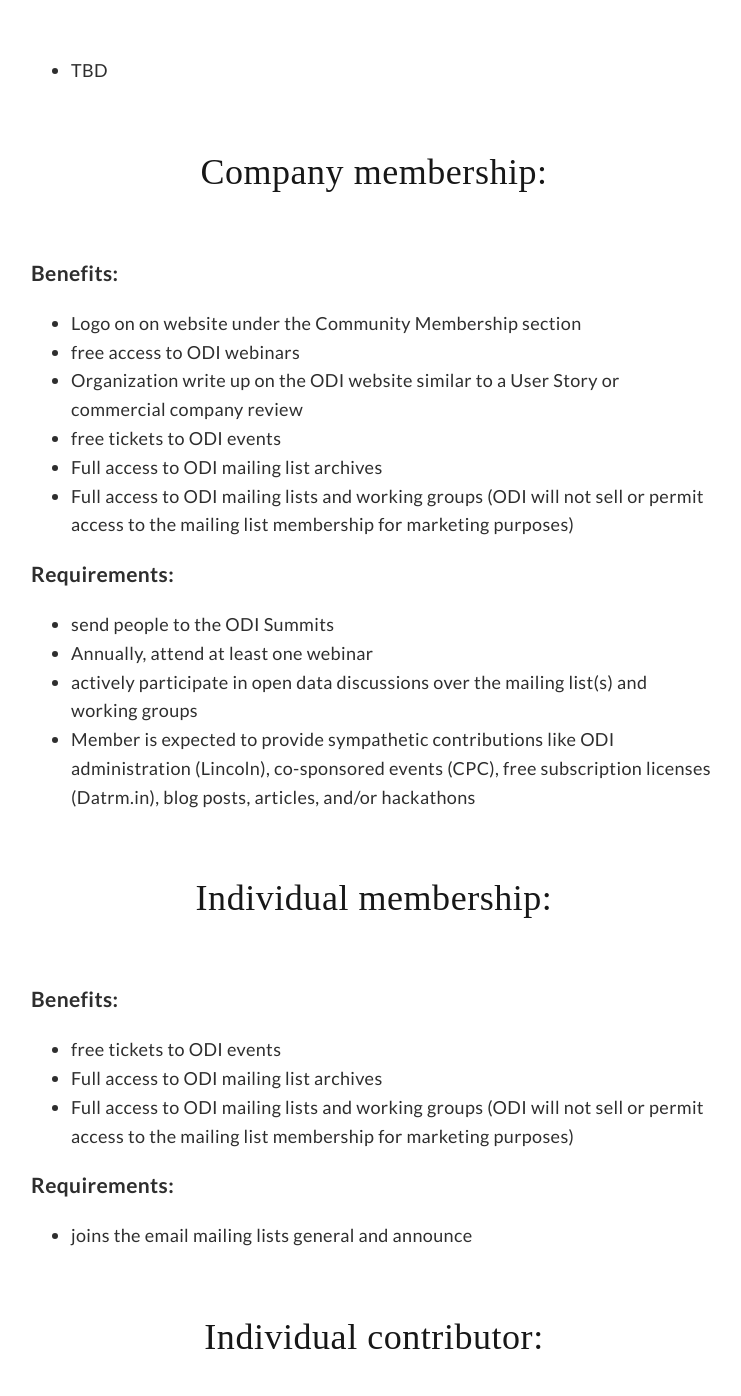
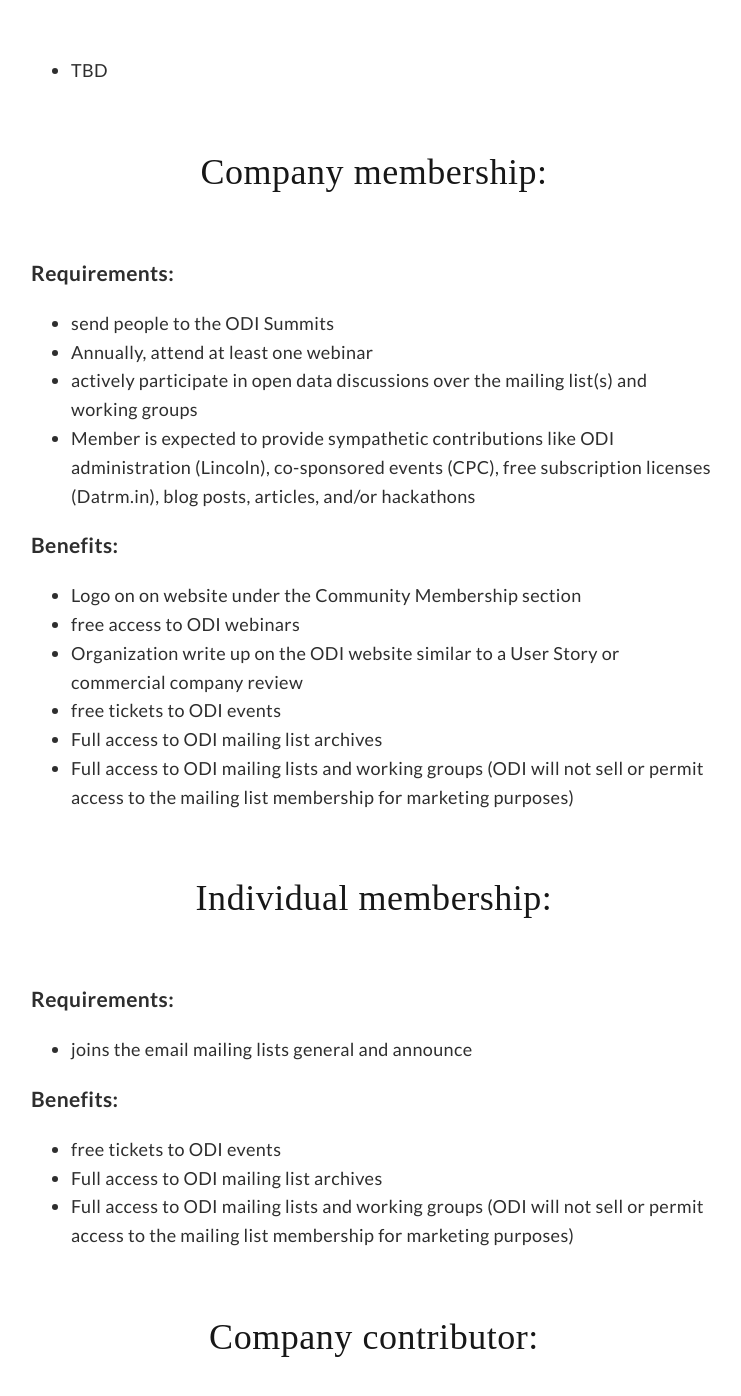
Before and after one commit to opendatainitiative/opendatainitiative.github.io, a Jekyll site: the page built from participation.md, in a window 1280 px wide and 1400 px high, scrolled down 1447 px. Shown: the top 1396 px of the window, without its empty margins (266-1007 px from the left). Built offline with Jekyll 4.4.1, drawn with Linux system fonts in a browser that asks for light colours; our own code applies the rules of GitHub Pages for plain Markdown files; part of the change alters nothing that is shown; some of the changed text lies outside the part shown.

Commit message:
Update participation.md

```diff
--- a/participation.md
+++ b/participation.md
@@ -27,6 +27,12 @@ Sponsorship means money, membership means non-money support, contribution means
 * TBD
 
 ## Company membership:
+### Requirements:
+* send people to the ODI Summits
+* Annually, attend at least one webinar
+* actively participate in open data discussions over the mailing list(s) and working groups
+* Member is expected to provide sympathetic contributions like ODI administration (Lincoln), co-sponsored events (CPC), free subscription licenses (Datrm.in), blog posts, articles, and/or hackathons
+
 ### Benefits:
 * Logo on on website under the Community Membership section
 * free access to ODI webinars
@@ -35,27 +41,27 @@ Sponsorship means money, membership means non-money support, contribution means
 * Full access to ODI mailing list archives
 * Full access to ODI mailing lists and working groups (ODI will not sell or permit access to the mailing list membership for marketing purposes)
 
+## Individual membership:
 ### Requirements:
-* send people to the ODI Summits
-* Annually, attend at least one webinar
-* actively participate in open data discussions over the mailing list(s) and working groups
-* Member is expected to provide sympathetic contributions like ODI administration (Lincoln), co-sponsored events (CPC), free subscription licenses (Datrm.in), blog posts, articles, and/or hackathons
+* joins the email mailing lists general and announce
 
-## Individual membership:
 ### Benefits:
 * free tickets to ODI events
 * Full access to ODI mailing list archives
 * Full access to ODI mailing lists and working groups (ODI will not sell or permit access to the mailing list membership for marketing purposes)
 
-### Requirements:
-* joins the email mailing lists general and announce
+## Company contributor:
+### Requirements
+
+### Benefits
 
 ## Individual contributor:
-* contributes to any of the ODI repos once a annual year
-* free access to ODI summits
-* other benefits TBD
-
 ### Requirements:
 * (I)CLA or single use.
 * Apache 2.0 https://opensource.org/licenses/Apache-2.0  for code
 * CC-BY 4.0 https://creativecommons.org/licenses/by/4.0/ for documentation
+
+### Benefits
+* contributes to any of the ODI repos once a annual year
+* free access to ODI summits
+* other benefits TBD
```
